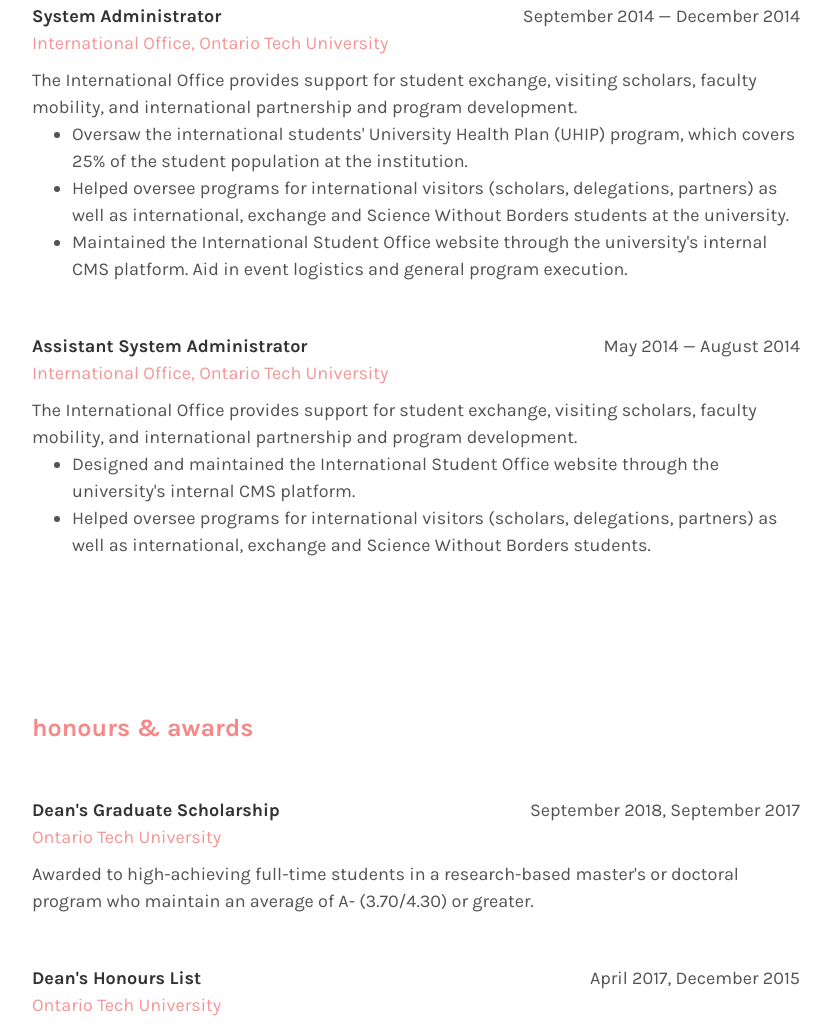
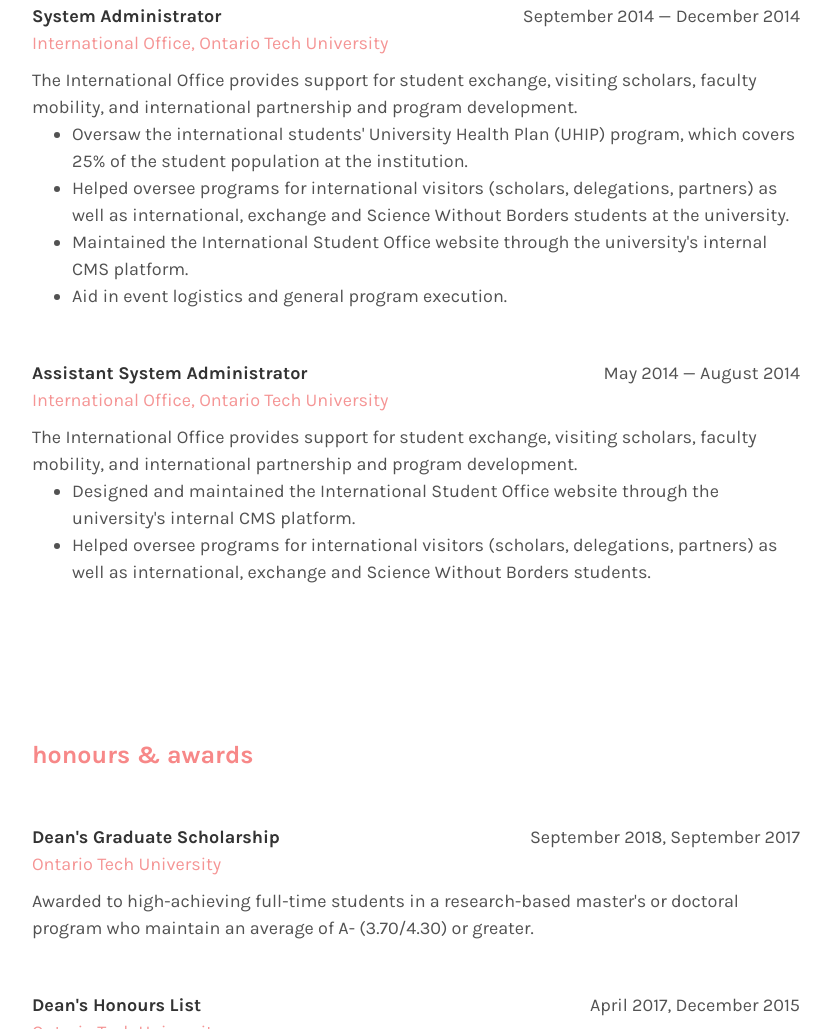
Before and after one commit to lrojas12/lrojas12.github.io, a plain HTML site: page index.html in a window 1280 px wide. Shown: the part 6289-7318 px from the top of the page, without its empty margins (224-1055 px from the left). Drawn offline with nearby package versions, Linux system fonts and the light colour scheme; a script that the page names is missing.

Commit message:
Fix bulletpoint in experience description

```diff
--- a/index.html
+++ b/index.html
@@ -684,8 +684,8 @@
 								<ul>
 									<li>Oversaw the international students' University Health Plan (UHIP) program, which covers 25% of the student population at the institution.</li>
 									<li>Helped oversee programs for international visitors (scholars, delegations, partners) as well as international, exchange and Science Without Borders students at the university.</li>
-									<li>Maintained the International Student Office website through the university's internal CMS platform.
-									Aid in event logistics and general program execution.</li>
+									<li>Maintained the International Student Office website through the university's internal CMS platform.</li>
+									<li>Aid in event logistics and general program execution.</li>
 								</ul>
 							</p>
 						</div>
```
